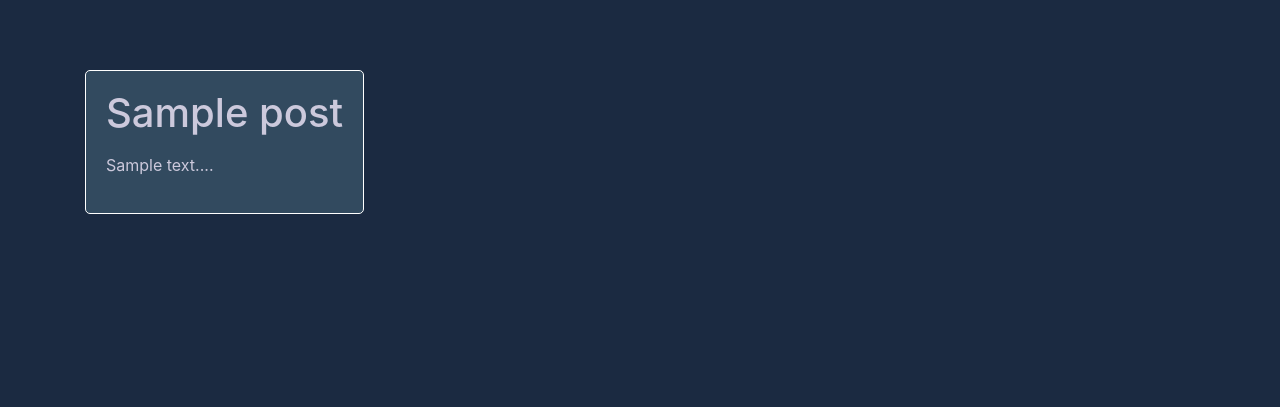
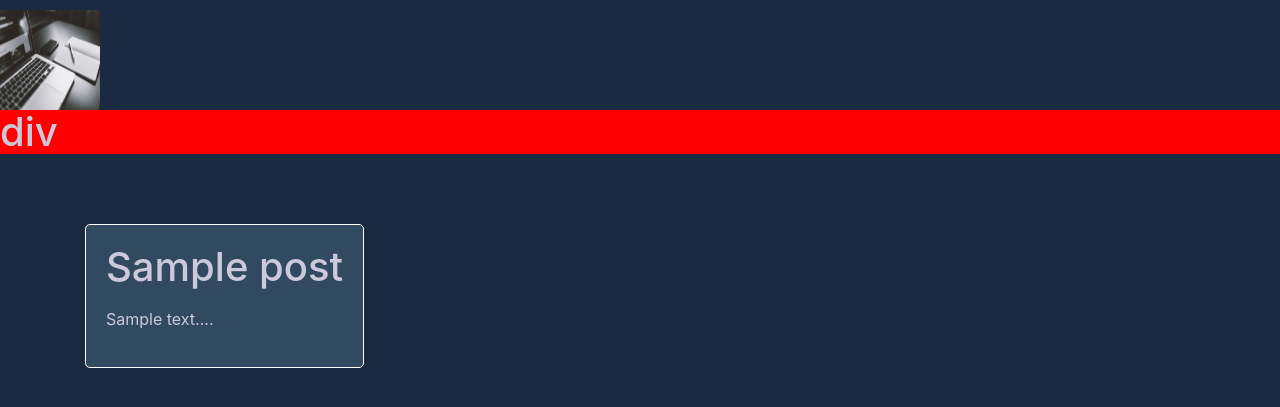
Before and after one commit to cmatson93/djangoBlog, a Django app: page / in a window 1280 px wide. Shown: the part 82-489 px from the top of the page. Run offline with Django 3.2, Linux system fonts and the light colour scheme; tables that the repository leaves empty hold one stand-in row (values such as "Sample post"); some libraries are stand-ins or nearby versions.

Commit message:
styling changes

```diff
--- a/blog/static/blog/style.css
+++ b/blog/static/blog/style.css
@@ -48,3 +48,12 @@ body {
     border-radius: 5px;
     background-color: #324A5F;
 }
+
+#home-img {
+    width: 100px;
+    height: 100px;
+}
+
+.div {
+    background-color: red;
+}
--- a/blog/templates/blog/index.html
+++ b/blog/templates/blog/index.html
@@ -18,9 +18,11 @@
             <h1>HOME</h1>
         </a>
     </nav>
-
+    <img id="home-img" src="../static/assets/computer.png">
+    <h1 class="div">div</h1>
     <div class="wrapper row">
         <div class="col content">
+
             {% block content %} {% endblock %}
         </div>
     </div>
--- a/blog/templates/blog/post_list.html
+++ b/blog/templates/blog/post_list.html
@@ -1,4 +1,7 @@
-{% extends 'blog/index.html' %} {% block content %} {% for post in posts %}
+{% extends 'blog/index.html' %} {% block content %}
+<!-- <img id="home-img" src="../static/assets/computer.png" style="max-width:100vh">
+<h1 class="div">div</h1> -->
+{% for post in posts %}
 <div class="post">
     <div class="row ">
         <h1>
```
Also changed, not shown: blog/static/assets/computer.png (added), blog/urls.py (line endings or trailing spaces).
